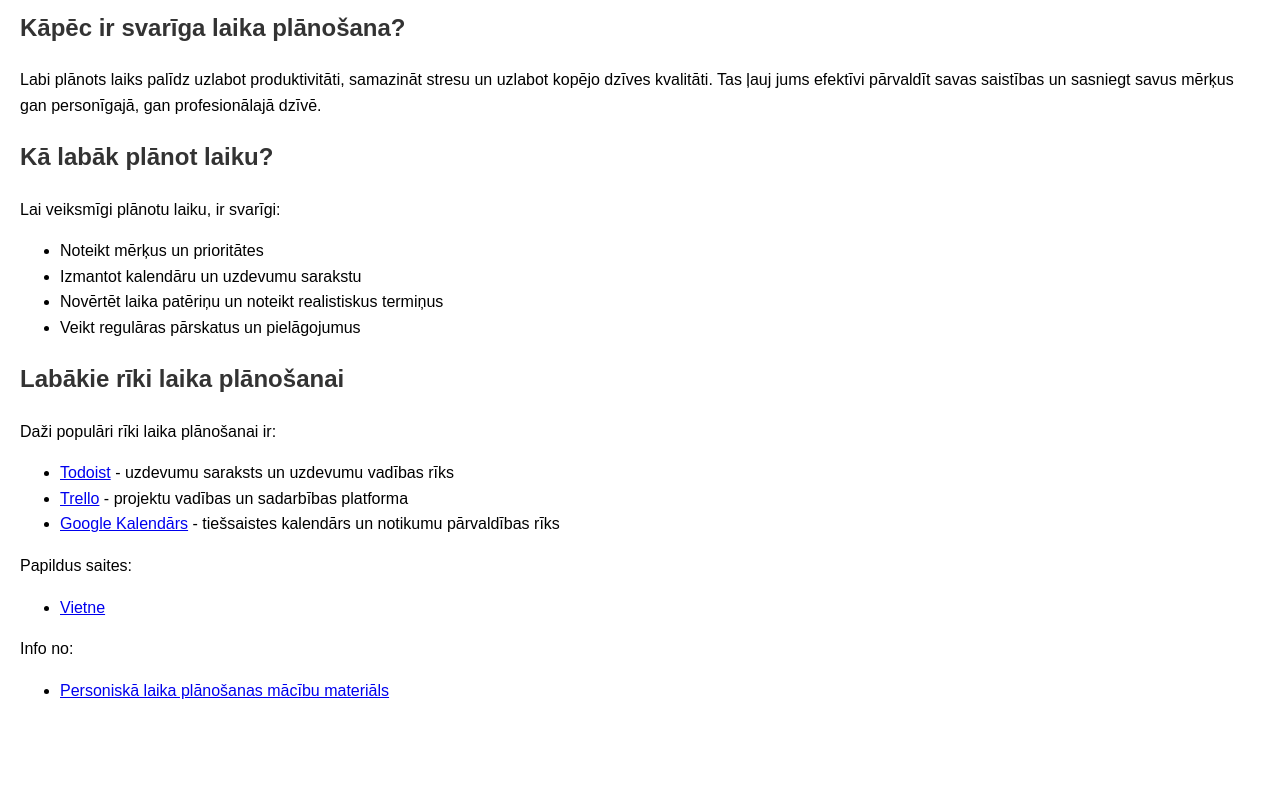
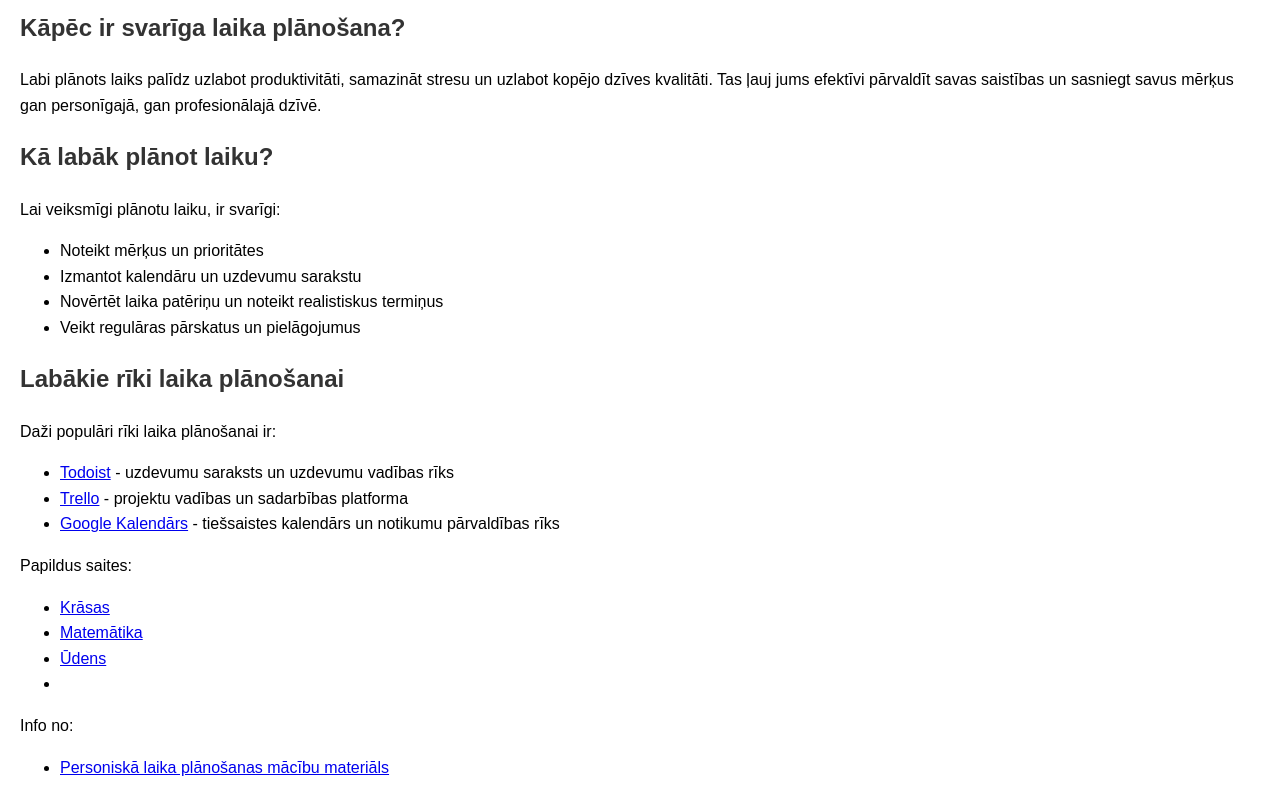
Before and after one commit to robnerts/laiks, a plain HTML site: page index.html in a window 1280 px wide. Shown: the part 317-1117 px from the top of the page. Before the commit the page ends 1040 px from the top, so only its background shows below. Drawn offline with Linux system fonts and the light colour scheme.

Commit message:
Initial commit

```diff
--- a/index.html
+++ b/index.html
@@ -60,7 +60,10 @@ jāplāno. Plānojot laiku ir jāievēro daži procesi, kas laika pārvaldību p
 
     <p>Papildus saites:</p>
         <ul>
-            <li><a href="taskasnbeizdodas.html">Vietne</a></li>
+            <li><a href="citaLapa.html">Krāsas</a></li>
+            <li><a href="darbibas.html">Matemātika</a></li>
+            <li><a href="dzerdaudz.html">Ūdens</a></li>
+            <li><a></a></li>
         </ul>
     <footer>
         <p>Info no:</p>
```
